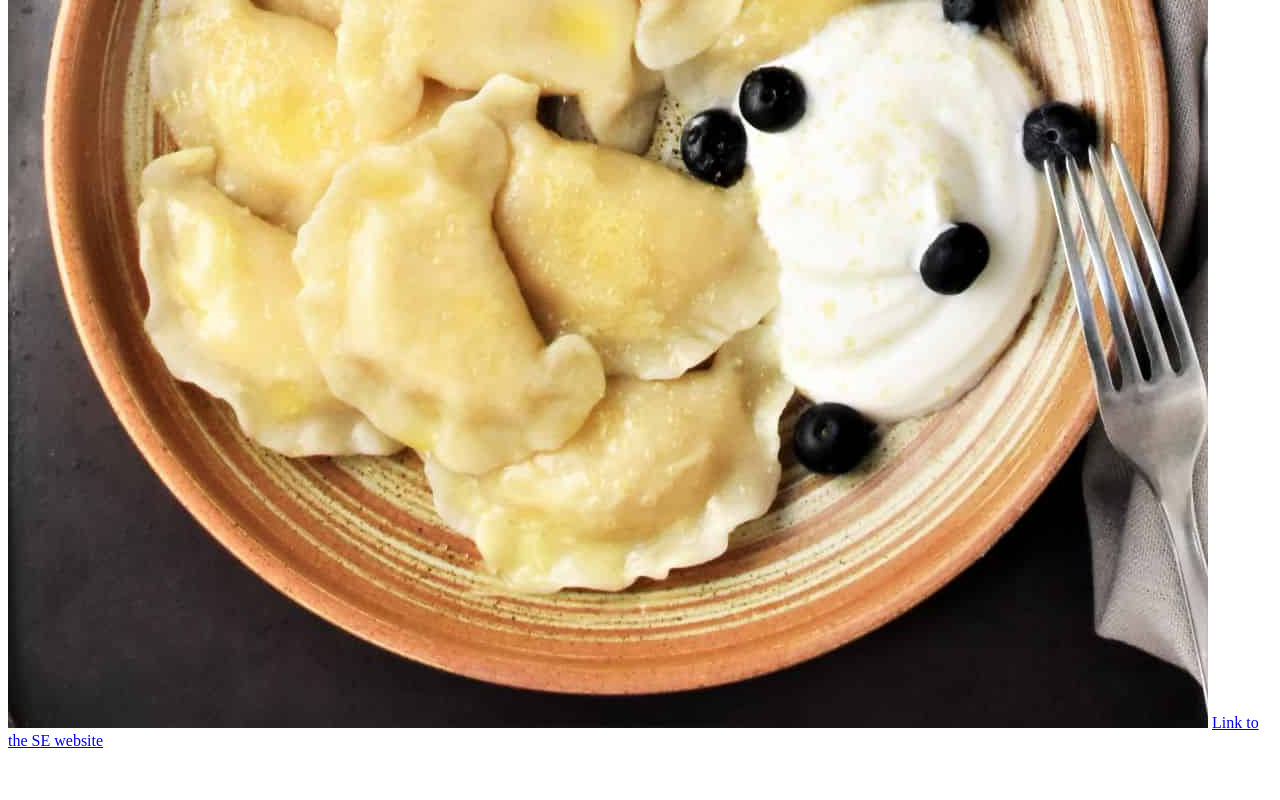
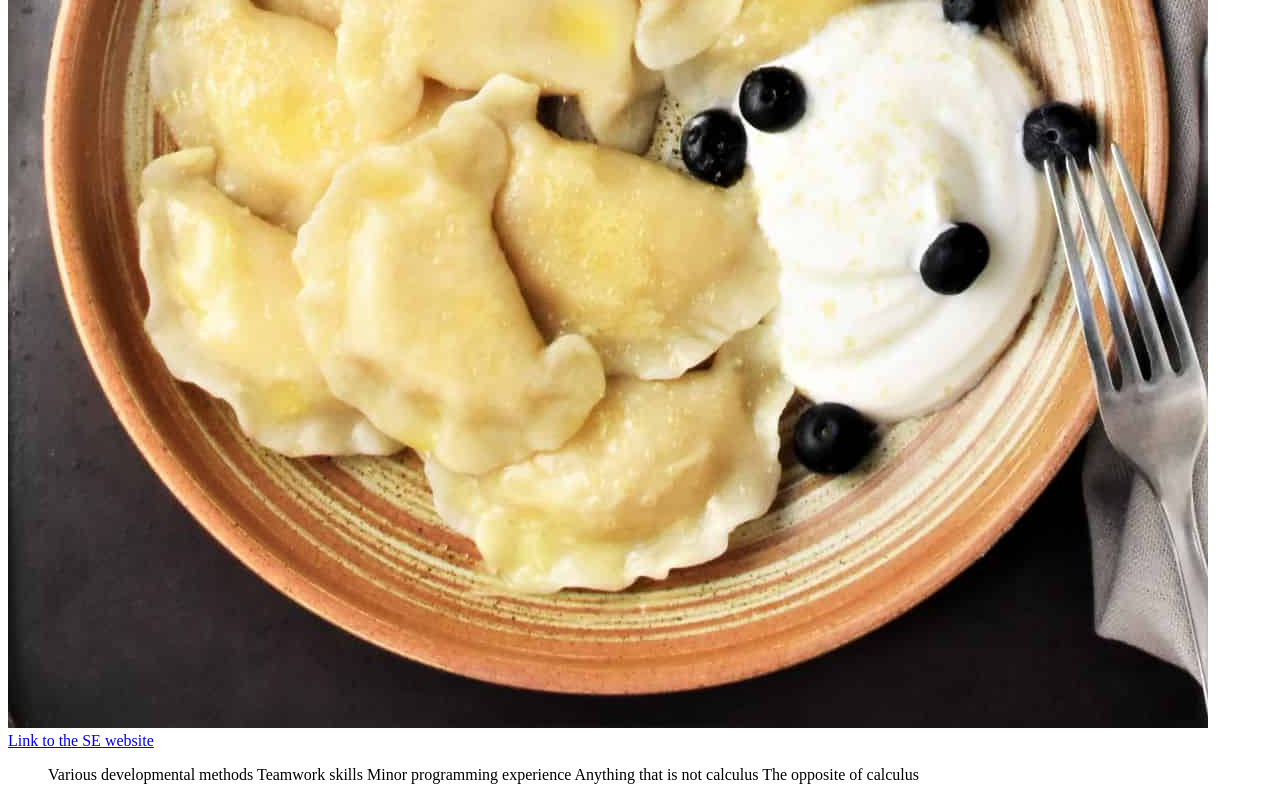
Before and after one commit to Evan-Wasielewski/Evan-Wasielewski-SWEN101.github.io, a plain HTML site: page index.html in a window 1280 px wide. Shown: the part 604-1404 px from the top of the page. Before the commit the page ends 1362 px from the top, so only its background shows below. Drawn offline with Linux system fonts and the light colour scheme.

Commit message:
site should be done

```diff
--- a/index.html
+++ b/index.html
@@ -5,8 +5,15 @@
 <h1> Introduction </h1>
 <p> I went to Owego Free Academy in Owego New York. I played football, ran track, competed in robotics, and I was an avid memeber of ski club. In my free time I like playing video games, board games, card games, and watching movies with my friends. </p>
 <img src="polish-sweet-cheese-pierogi.jpg" alt="Sweet Cheese Pierogi">
-<a href="https://www.rit.edu/computing/department-software-engineering">
-    Link to the SE website</a>
+<br>
+<a href="https://www.rit.edu/computing/department-software-engineering">Link to the SE website</a>
+<ul>
+    Various developmental methods
+    Teamwork skills
+    Minor programming experience
+    Anything that is not calculus
+    The opposite of calculus
+</ul>
 
 </body>
 </html>
```
